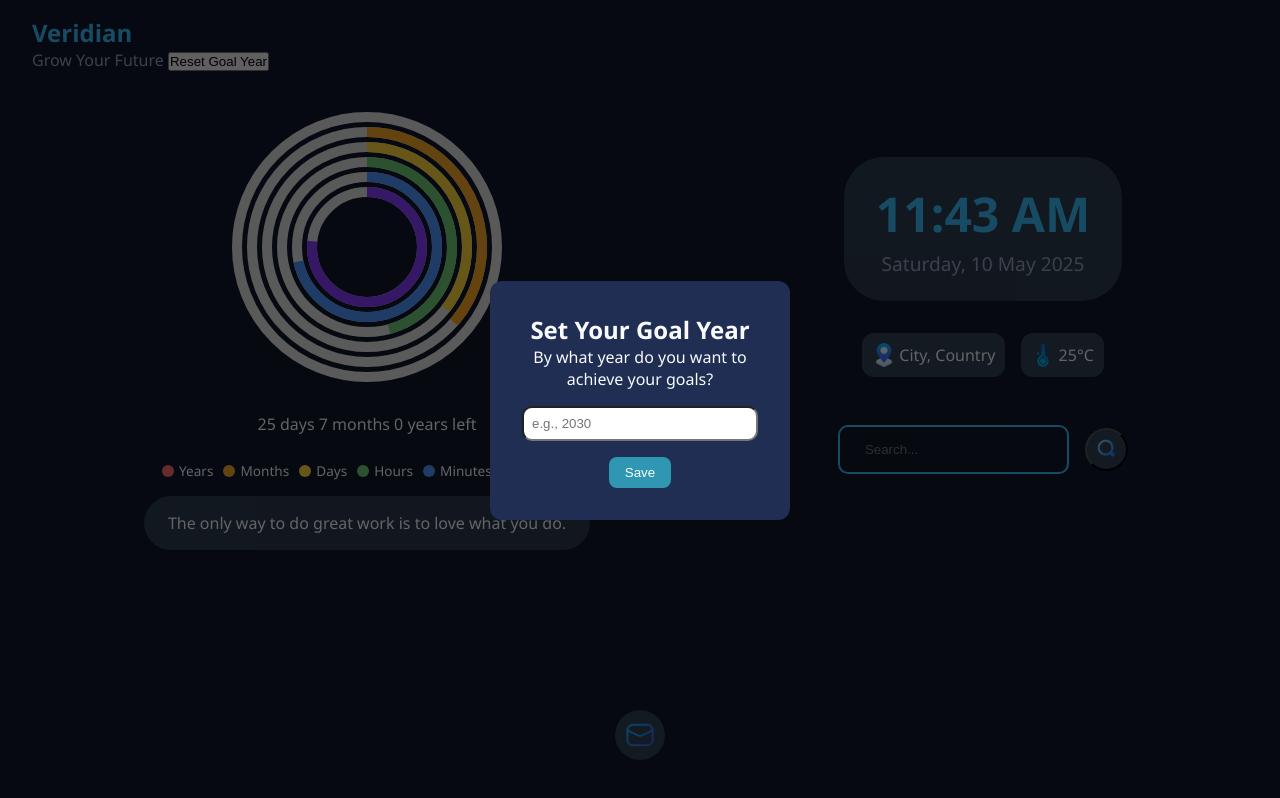
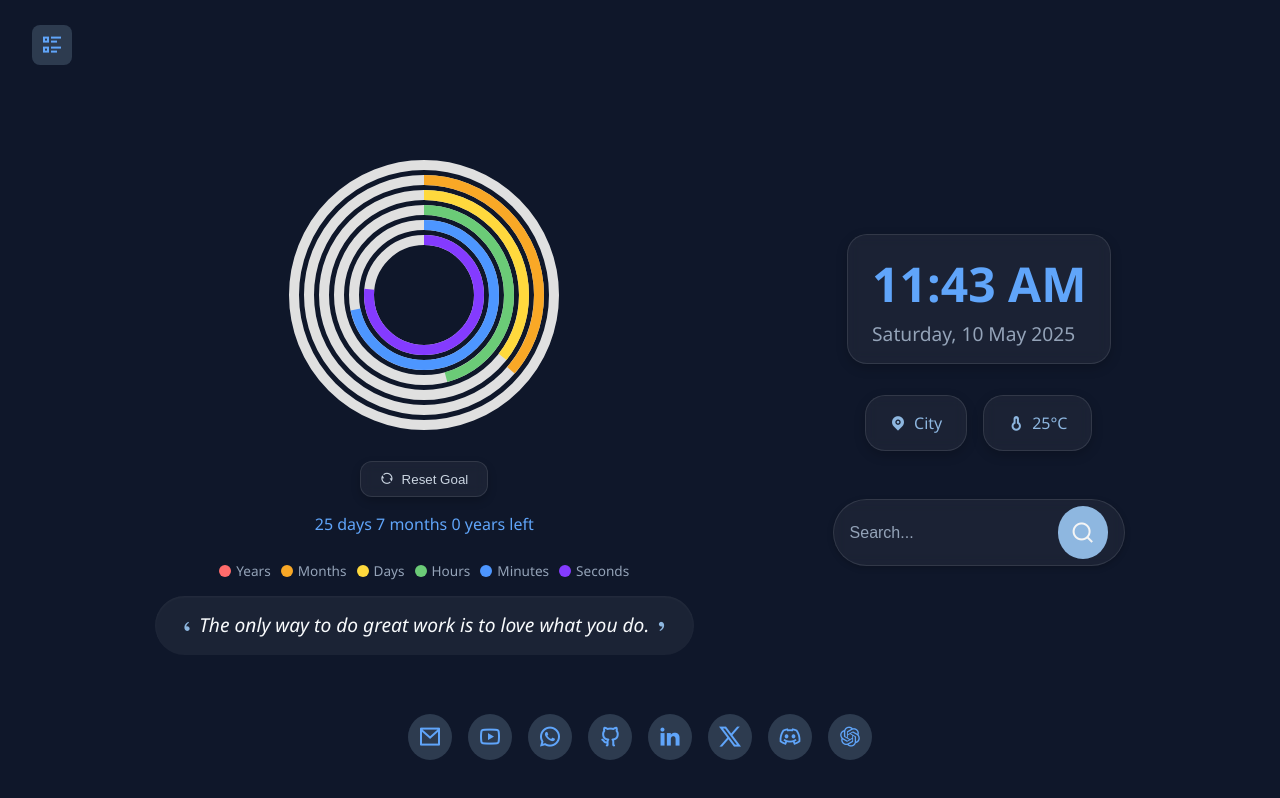
Before and after one commit to solanki03/Veridian, a browser extension: page index.html in a window 1280 px wide. Drawn offline with nearby package versions, Linux system fonts and the light colour scheme.

Commit message:
added shortcuts section and updated the UI.

```diff
--- a/index.html
+++ b/index.html
@@ -7,25 +7,36 @@
     <link rel="icon" type="image/svg+xml" href="icons/star-logo.png" />
     <title>Veridian - Grow Your Future</title>
     <link rel="stylesheet" href="style.css" />
+    <!-- Remix Icon -->
+    <link href="https://cdn.jsdelivr.net/npm/remixicon@4.5.0/fonts/remixicon.css" rel="stylesheet" />
 </head>
 
 <body>
     <main class="container">
         <!-- Section 1: Header (Top) -->
-        <header class="header-section">
-            <h2>Veridian</h2>
-            <span>Grow Your Future</span>
-            <button id="resetGoalYear" class="reset-btn">Reset Goal Year</button>
-        </header>
+        <div class="header-section">
+            <i class="ri-list-check-2" title="ToDo List"></i>
+        </div>
 
         <!-- Section 2: Main Content (Middle) -->
         <div class="main-content">
             <!-- Left Section: Canvas + Quote -->
             <div class="left-section">
                 <canvas id="lifeClock" width="300" height="300"></canvas>
+                <div class="reset-btn-wrapper">
+                    <button id="resetGoalYear" class="reset-btn">
+                    <i class="ri-refresh-line"></i>
+                    Reset Goal
+                </button>
+                </div>
+
                 <p id="timeLeft" class="time-left"></p>
                 <div id="legend" class="legend"></div>
-                <p class="quote-card" id="quote">"Loading quote..."</p>
+                <p class="quote-card">
+                    <i class="ri-single-quotes-l"></i>
+                    <span id="quote" class="quote-text">loading...</span>
+                    <i class="ri-single-quotes-r"></i>
+                </p>
             </div>
 
             <!-- Right Section: Time, Weather, Search -->
@@ -38,11 +49,11 @@
 
                     <div class="weather-widget">
                         <div class="location-icon">
-                            <img src="icons/location.png" alt="Location" />
-                            <p>City, Country</p>
+                            <i class="ri-map-pin-fill"></i>
+                            <p>City</p>
                         </div>
                         <div class="temperature-icon">
-                            <img src="icons/temperature.png" alt="Location" />
+                            <i class="ri-temp-hot-fill"></i>
                             <p>25°C</p>
                         </div>
                     </div>
@@ -51,7 +62,7 @@
                 <div class="search-bar">
                     <input type="text" id="searchInput" class="input" name="text" placeholder="Search..." />
                     <button id="searchBtn" class="search-btn">
-                        <img src="icons/search.png" alt="Search-Icon" />
+                        <i class="ri-search-line"></i>
                     </button>
                 </div>
             </div>
@@ -59,14 +70,7 @@
 
         <!-- Section 3: Shortcuts Tab (Bottom) -->
         <div class="shortcuts-section">
-            <div id="shortcuts" class="shortcuts-container">
-                <!-- Shortcuts will go here -->
-                <a href="https://www.gmail.com" target="_blank" class="shortcut-link">
-                    <div class="shortcut-icon" title="Gmail">
-                        <img src="icons/mail.png" alt="Gmail" />
-                    </div>
-                </a>
-            </div>
+            <div id="shortcuts" class="shortcuts-container"></div>
         </div>
 
         <!-- Goal Year Modal -->
@@ -81,7 +85,6 @@
     </main>
 
     <!-- Scripts -->
-    <!-- <script src="scripts/clock-dt.js"></script> -->
     <script src="scripts/clock.js"></script>
     <script src="scripts/quotes.js"></script>
     <script type="module" src="scripts/canvas.js"></script>
--- a/scripts/canvas.js
+++ b/scripts/canvas.js
@@ -30,7 +30,7 @@ document.addEventListener("DOMContentLoaded", () => {
         endDate = new Date(`${new Date().getFullYear()}-12-31T23:59:59`);
     }
 
-    handleGoalYear(endDate);
+    // handleGoalYear(endDate);
     setupModalEvents(endDate);
     drawLifeClock(canvas, ctx, startDate, endDate, RINGS);
     generateLegend(RINGS);
@@ -116,12 +116,10 @@ function updateTimeLeftDisplay(endDate) {
 // handle goal year modal
 function handleGoalYear(endDate) {
     const storedGoalYear = localStorage.getItem("veridianGoalYear");
-    console.log("Stored goal year:", storedGoalYear);
+
     if (!storedGoalYear) {
-        console.log("No goal year found. Showing modal.");
         showModal();
     } else {
-        console.log("Goal year found. Hiding modal.");
         // Set the goal year from storage
         endDate.setFullYear(parseInt(storedGoalYear));
         updateTimeLeftDisplay(endDate);
--- a/scripts/shortcuts.js
+++ b/scripts/shortcuts.js
@@ -2,41 +2,68 @@ const shortcuts = [
     {
         name: "Gmail",
         url: "https://mail.google.com",
-        icon: "icons/mail.png"
+        iconClass: "ri-mail-line"
     },
     {
         name: "YouTube",
         url: "https://www.youtube.com",
-        icon: "icons/mail.png"
+        iconClass: "ri-youtube-line"
     },
     {
         name: "WhatsApp",
         url: "https://web.whatsapp.com",
-        icon: "icons/mail.png"
+        iconClass: "ri-whatsapp-line"
     },
     {
         name: "GitHub",
         url: "https://github.com",
-        icon: "icons/mail.png"
+        iconClass: "ri-github-line"
     },
     {
         name: "LinkedIn",
         url: "https://www.linkedin.com",
-        icon: "icons/mail.png"
+        iconClass: "ri-linkedin-fill"
     },
     {
         name: "X",
         url: "https://x.com",
-        icon: "icons/mail.png"
+        iconClass: "ri-twitter-x-line"
     },
     {
         name: "Discord",
         url: "https://discord.com",
-        icon: "icons/mail.png"
+        iconClass: "ri-discord-line"
     },
     {
         name: "ChatGPT",
         url: "https://chatgpt.com",
-        icon: "icons/mail.png"
+        iconClass: "ri-openai-fill"
     },
 ];
+
+// render the shortcuts
+function renderShortcuts() {
+    const container = document.getElementById("shortcuts");
+    if (!container) return;
+
+    shortcuts.forEach(shortcut => {
+        const link = document.createElement("a");
+        link.href = shortcut.url;
+        link.target = "_blank";
+        link.classList.add("shortcut-link");
+
+        const iconDiv = document.createElement("div");
+        iconDiv.classList.add("shortcut-icon");
+        iconDiv.setAttribute("title", shortcut.name);
+
+        const icon = document.createElement("i");
+        icon.className = `${shortcut.iconClass}`;
+        icon.setAttribute("aria-hidden", "true");
+
+        iconDiv.appendChild(icon);
+        link.appendChild(iconDiv);
+        container.appendChild(link);
+    });
+}
+
+renderShortcuts();
--- a/style.css
+++ b/style.css
@@ -5,11 +5,27 @@
     padding: 0;
 }
 
+:root {
+    --dark-blue: #0f172a;
+    --powder-blue: #60a5fa;
+    --light-blue: #8eb7e0;
+    --lighter-blue: #94a3b8;
+    --glassmorphism: rgba(255, 255, 255, 0.05);
+    --glassmorphism-border: rgba(255, 255, 255, 0.1);
+    --glassmorphism-shadow: rgba(0, 0, 0, 0.2);
+    --modal-overlay: rgba(0, 0, 0, 0.6);
+    --modal-bg: #141e35;
+    --icon-bg: #2d3b4f;
+}
+
 body {
     font-family: 'Segoe UI', sans-serif;
-    background-color: #0f172a;
+    background-color: var(--dark-blue);
     color: #f8fafc;
     height: 100dvh;
+    display: flex;
+    flex-direction: column;
+    justify-content: center;
 }
 
 .container {
@@ -21,35 +37,39 @@ body {
     padding: 1rem 2rem;
 }
 
+a { text-decoration: none; }
+
 /* ----- Section 1: Header ----- */
-.container>.header-section {
+.container .header-section {
     grid-area: header;
     width: full;
-    margin-bottom: 1rem;
+    position: fixed;
+    top: 1rem;
+    z-index: 100;
+    margin-top: 1rem;
 }
 
-.header-section h2 {
+.header-section i {
     font-size: 1.5rem;
-    color: #38bdf8;
-}
-
-.header-section span {
-    font-size: 1rem;
-    color: #94a3b8;
+    color: var(--powder-blue);
+    padding: 0.5rem;
+    border-radius: 20%;
+    background-color: var(--icon-bg);
+    cursor: pointer;
 }
 
 /* ----- Section 2: Main Content ----- */
-.container>.main-content {
+.container .main-content {
     grid-area: main-content;
     width: full;
     display: flex;
-    justify-content: space-around;
+    justify-content: space-evenly;
     justify-items: center;
     gap: 1rem;
 }
 
 /* -- Left Section -- */
-.main-content>.left-section {
+.main-content .left-section {
     display: flex;
     flex-direction: column;
     justify-content: center;
@@ -60,6 +80,38 @@ body {
 .left-section #lifeClock {
     border-radius: 50%;
     background-color: transparent;
+}
+
+.left-section .reset-btn-wrapper{
+    text-align: center;
+}
+
+.left-section .reset-btn-wrapper .reset-btn {
+    padding: 0.6rem 1.2rem;
+    background: var(--glassmorphism);
+    border: 1px solid var(--glassmorphism-border);
+    border-radius: 12px;
+    color: #cbd5e1;
+    font-weight: 500;
+    backdrop-filter: blur(6px);
+    box-shadow: 0 4px 10px var(--glassmorphism-shadow);
+    cursor: pointer;
+    display: flex;
+    align-items: center;
+    gap: 0.5rem;
+    transition: all 0.3s ease;
+}
+
+.left-section .time-left {
+    font-weight: 500;
+    color: var(--powder-blue);
+    text-align: center;
+}
+
+.reset-btn:hover {
+    background: var(--glassmorphism-border);
+    color: #ffffff;
+    transform: translateY(-2px);
 }
 
 .left-section .legend {
@@ -75,6 +127,7 @@ body {
     display: flex;
     align-items: center;
     gap: 5px;
+    color: var(--lighter-blue);
 }
 
 .dot {
@@ -85,18 +138,30 @@ body {
 }
 
 .left-section .quote-card {
-    display: flex;
-    flex-direction: column;
-    justify-content: center;
-    align-items: center;
-    gap: 1rem;
-    padding: 1rem 1.5rem;
-    background-color: #2d3b4f;
-    border-radius: 40px;
+    font-style: italic;
+    font-weight: 400;
+    background: var(--glassmorphism);
+    padding: 01rem 1.5rem;
+    border-radius: 30px;
+    color: #cbd5e1;
+    box-shadow: inset 0 1px 3px var(--glassmorphism);
 }
 
+.quote-card i {
+    font-size: 1rem;
+    color: var(--light-blue);
+}
+
+.quote-card .quote-text {
+    font-style: italic;
+    font-size: 1.2rem;
+    line-height: 1.4;
+    color: #f8fafc;
+}
+
+
 /* -- Right Section -- */
-.main-content>.right-section {
+.main-content .right-section {
     display: flex;
     flex-direction: column;
     justify-content: center;
@@ -112,25 +177,24 @@ body {
     gap: 1rem;
 }
 
-.right-section .datetime-weather .time-display {
-    color: #f1f5f9;
-    padding: 1.5rem 2rem;
-    background-color: #2d3b4f;
-    border-radius: 40px;
-    display: flex;
-    flex-direction: column;
-    justify-content: center;
-    align-items: center;
+.time-display, .location-icon, .temperature-icon {
+    background: var(--glassmorphism);
+    border: 1px solid var(--glassmorphism-border);
+    border-radius: 20px;
+    padding: 1rem 1.5rem;
+    backdrop-filter: blur(6px);
+    color: var(--light-blue);
+    box-shadow: 0 4px 12px var(--glassmorphism-shadow);
 }
 
 .right-section .datetime-weather .time-display h3 {
     font-size: 3rem;
-    color: #38bdf8;
+    color: var(--powder-blue);
 }
 
 .right-section .datetime-weather .time-display p {
     font-size: 1.2rem;
-    color: #94a3b8;
+    color: var(--lighter-blue);
     margin-top: 0.2rem;
     font-weight: 500;
 }
@@ -143,63 +207,67 @@ body {
     padding: 1rem 2rem;
 }
 
-.right-section .datetime-weather .weather-widget .location-icon,
-.right-section .datetime-weather .weather-widget .temperature-icon {
-    width: full;
+.weather-widget .location-icon, .weather-widget .temperature-icon {
     display: flex;
+    gap: 0.5rem;
+    align-items: center;
     justify-content: center;
-    align-items: center;
-    gap: 0.2rem;
-    background-color: #334155;
-    padding: 10px;
-    border-radius: 12px;
-}
-
-.right-section .datetime-weather .weather-widget .location-icon img,
-.right-section .datetime-weather .weather-widget .temperature-icon img {
-    width: 1.5rem;
-    text-align: center;
 }
 
 .right-section .search-bar {
     display: flex;
-    justify-content: center;
     align-items: center;
-    gap: 1rem;
-    padding: 1rem 0.5rem;
+    gap: 0.5rem;
+    background: var(--glassmorphism);
+    border: 1px solid var(--glassmorphism-border);
+    border-radius: 40px;
+    padding: 0.4rem 1rem;
+    backdrop-filter: blur(6px);
+    box-shadow: 0 2px 6px var(--glassmorphism-shadow);
+    transition: all 0.3s ease;
+    margin-top: 1rem;
+    max-width: 100%;
 }
 
-.right-section .search-bar .input {
-    color: white;
-    border: 2px solid #38bdf8;
-    border-radius: 10px;
-    padding: 15px 25px;
+.right-section .search-bar input.input {
     background: transparent;
-    max-width: 350px;
+    border: none;
+    outline: none;
+    color: #e2e8f0;
+    font-size: 1rem;
+    width: 200px;
+    padding: 0.5rem 0;
+    flex: 1;
 }
 
-.right-section .search-bar .input:active {
-    box-shadow: 2px 2px 15px #43bdf1 inset;
+.right-section .search-bar input.input::placeholder {
+    color: var(--lighter-blue);
 }
 
 .right-section .search-bar .search-btn {
-    width: 2.7rem;
-    height: 2.7rem;
+    background-color: var(--light-blue);
+    border: none;
     border-radius: 50%;
-    background-color: #334155;
-    transition: background-color 0.3s ease;
+    padding: 0.2rem;
+    color: var(--dark-blue);
+    cursor: pointer;
     display: flex;
+    align-items: center;
     justify-content: center;
-    align-items: center;
+    transition: background 0.3s ease;
 }
 
-.right-section .search-bar .search-btn img {
-    width: rem;
-    height: 2.5rem;
+.right-section .search-bar .search-btn i {
+    font-size: 1.5rem;
+    color: whitesmoke;
     border-radius: 50%;
     padding: 10px;
     transition: background-color 0.3s ease;
     background-size: cover;
+}
+
+.right-section .search-bar .search-btn:hover {
+    background-color: var(--powder-blue);
 }
 
 /* ----- Section 3: shortcuts ----- */
@@ -211,13 +279,18 @@ body {
     transform: translateX(-50%);
     background-color: transparent;
     z-index: 100;
+    width: 80%;
+    max-width: 1200px;
+    padding: 0 1rem;
 }
 
 .shortcuts-section .shortcuts-container {
     display: flex;
-    gap: 1rem;
     flex-wrap: wrap;
     justify-content: center;
+    align-items: center;
+    gap: 1rem;
+    width: 100%;
 }
 
 .shortcuts-container .shortcut-icon {
@@ -227,6 +300,8 @@ body {
     align-items: center;
     transition: transform 0.3s ease;
     text-align: center;
+    margin-top: 1rem;
+    cursor: pointer;
 }
 
 .shortcuts-container .shortcut-icon:hover {
@@ -249,7 +324,7 @@ body {
     transform: translateY(5px);
     transition: opacity 0.2s ease;
     pointer-events: none;
-    z-index: 10;
+    z-index: 200;
 }
 
 .shortcuts-container .shortcut-icon::after {
@@ -257,13 +332,14 @@ body {
     opacity: 0;
 }
 
-.shortcuts-container .shortcut-icon img {
-    width: 50px;
-    height: 50px;
+.shortcuts-container .shortcut-icon i {
+    font-size: 1.5rem;
+    color: var(--powder-blue);
+    text-decoration: none;
     border-radius: 50%;
-    background-color: #334155;
+    background-color: var(--icon-bg);
     padding: 10px;
-    transition: background-color 0.3s ease;
+    transition: background-color 0.3s ease, color 0.3s ease;
 }
 
 /* ----- Goal Year Modal ----- */
@@ -281,7 +357,7 @@ body {
 }
 
 .modal-overlay .modal {
-    background: #1f2e52;
+    background: var(--modal-bg);
     padding: 2rem;
     border-radius: 12px;
     text-align: center;
@@ -299,11 +375,12 @@ body {
 .modal-overlay .modal button {
     margin-top: 1rem;
     padding: 0.5rem 1rem;
-    background-color: #3097b3;
-    color: white;
+    background-color: var(--powder-blue);
+    color: var(--dark-blue);
     border: none;
     border-radius: 8px;
     cursor: pointer;
+    font-weight: 600;
 }
 
 .hidden {
```
Also changed, not shown: icons/location.png (deleted), icons/mail.png (deleted), icons/search.png (deleted), icons/temperature.png (deleted).
